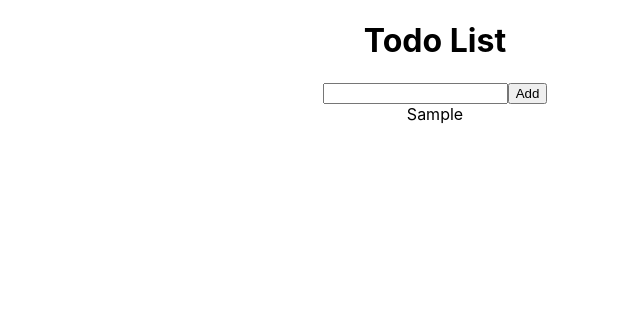
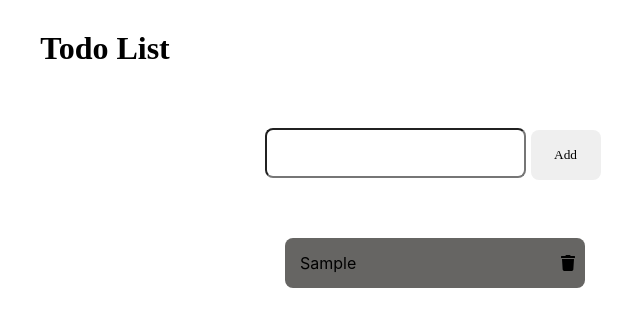
Before and after one commit to GSG-K3/React-TodoApp, a React (Create React App) app: page / in a window 1280 px wide. Both pictures are taken after typing "Sample" into the empty fields and a click on the button "Add". Shown: the top 326 px of the page, without its empty margins (205-845 px from the left). Built offline with nearby package versions, Linux system fonts and the light colour scheme.

Commit message:
style for todo list and itemswith icon#5

```diff
--- a/package.json
+++ b/package.json
@@ -3,6 +3,9 @@
   "version": "0.1.0",
   "private": true,
   "dependencies": {
+    "@fortawesome/fontawesome-svg-core": "^1.2.28",
+    "@fortawesome/free-solid-svg-icons": "^5.13.0",
+    "@fortawesome/react-fontawesome": "^0.1.9",
     "@testing-library/jest-dom": "^4.2.4",
     "@testing-library/react": "^9.5.0",
     "@testing-library/user-event": "^7.2.1",
--- /dev/null
+++ b/src/AddTodo.css
@@ -0,0 +1,18 @@
+.InputText{
+    border-radius: 8px;
+    width: 250px;
+    height: 44px;
+    margin: 40px auto;
+    font-size: large;
+    padding-left: 5px;
+}
+.SubmitButton{
+    height: 50px;
+    width: 70px;
+    border-radius: 8px;
+    border: 5px;
+    margin: 5px;
+    font-family: 'El Messiri';
+
+
+}
--- a/src/App.js
+++ b/src/App.js
@@ -3,10 +3,10 @@
 import TitleTodo from './component/TitleTodo'
 import TodoList from './component/TodoList'
 import './App.css';
-// import {library} from '@fortawesome/fontawesome-svg-core'
-// import {faTrash} from '@fortawesome/free-solid-svg-icons'
+import {library} from '@fortawesome/fontawesome-svg-core'
+import {faTrash} from '@fortawesome/free-solid-svg-icons'
 
-// library.add(faTrash);
+library.add(faTrash);
 class App extends Component{
   state={
     todos:[ ]
--- /dev/null
+++ b/src/Title.css
@@ -0,0 +1,29 @@
+h1{
+    margin-top: 30px;
+    font-family: 'El Messiri';
+     text-align: center;
+     max-width: 600px;
+     position: relative;
+     margin-left: 10px;
+}
+h1:before{
+    content: "";
+    display: block;
+    width: 120px;
+    height: 10px;
+    background: #0000;
+    position: absolute;
+    left:0;
+    top: 50%;
+    border-radius: 5px;
+}
+h1:after{
+    content: "";
+    display: block;
+    width: 120px;
+    height: 2px;
+    background: #0000;
+    position: absolute;
+    right:0;
+    top: 50%;
+}
--- /dev/null
+++ b/src/TodoItem.css
@@ -0,0 +1,18 @@
+.list{
+    height: 50px;
+    width: 300px;
+    margin: 20px auto;
+    border-radius: 8px;
+    background: rgb(102, 101, 99);
+}
+.list p{
+    display: flex;
+    padding: 15px;
+
+    position: relative;
+    align-items: flex-start;
+}
+.list p span{
+   position: absolute;
+   right: 10px;
+}
--- a/src/component/AddTodo.js
+++ b/src/component/AddTodo.js
@@ -1,4 +1,5 @@
 import React,{Component} from 'react';
+import '../AddTodo.css'
  class AddTodo extends Component{
     state={
         text:''
@@ -18,8 +19,8 @@
     render(){
         return <div className='addTodoContainer'>
             <form onSubmit={(e)=>this.submitTodo(e)}>
-                <input id='addTodo'onChange={(e)=>this.inputChange(e)} type="text"></input>
-                <button  type="submit">Add</button>
+                <input className='InputText' id='addTodo'onChange={(e)=>this.inputChange(e)} type="text"></input>
+                <button className='SubmitButton' type="submit">Add</button>
             </form>
 
             </div>
--- a/src/component/TitleTodo.js
+++ b/src/component/TitleTodo.js
@@ -1,4 +1,5 @@
 import React from 'react'
+import '../Title.css'
 const TitleTodo =()=>{
     return(
         <div>
--- a/src/component/TodoItem.js
+++ b/src/component/TodoItem.js
@@ -1,8 +1,16 @@
 import React,{Component} from 'react';
- class TodoItem extends Component{
+import {FontAwesomeIcon} from '@fortawesome/react-fontawesome'
+import '../TodoItem.css'
+class TodoItem extends Component{
     render(){
         const{todo}=this.props;
-        return<div onClick={this.toggleTodo}> {todo.text}
+        return<div className='list' onClick={this.toggleTodo}>
+            <p>{todo.text}
+            <span>
+                <FontAwesomeIcon className='icons'icon='trash'/>
+            </span>
+            </p>
+
 
         </div>
     }
```
Also changed, not shown: 1 other file (tests, documents, lock files or other folders).
